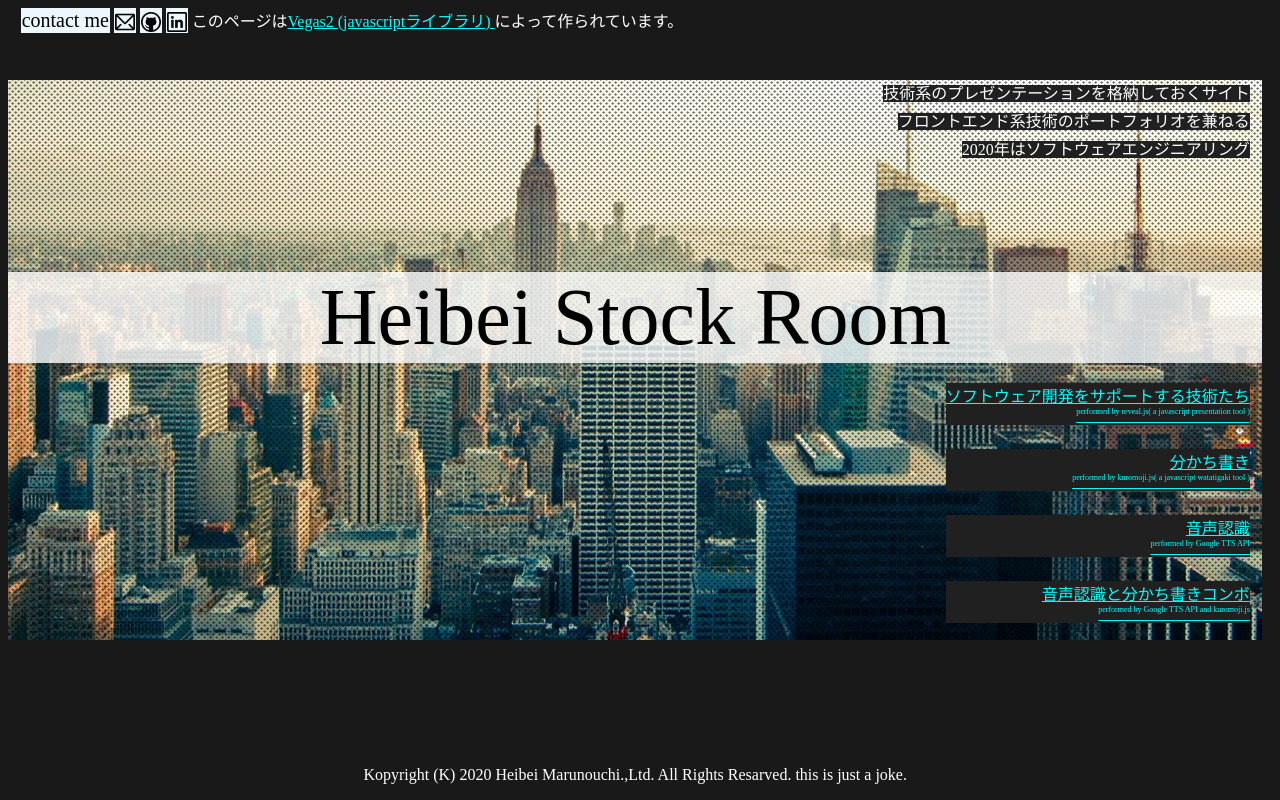
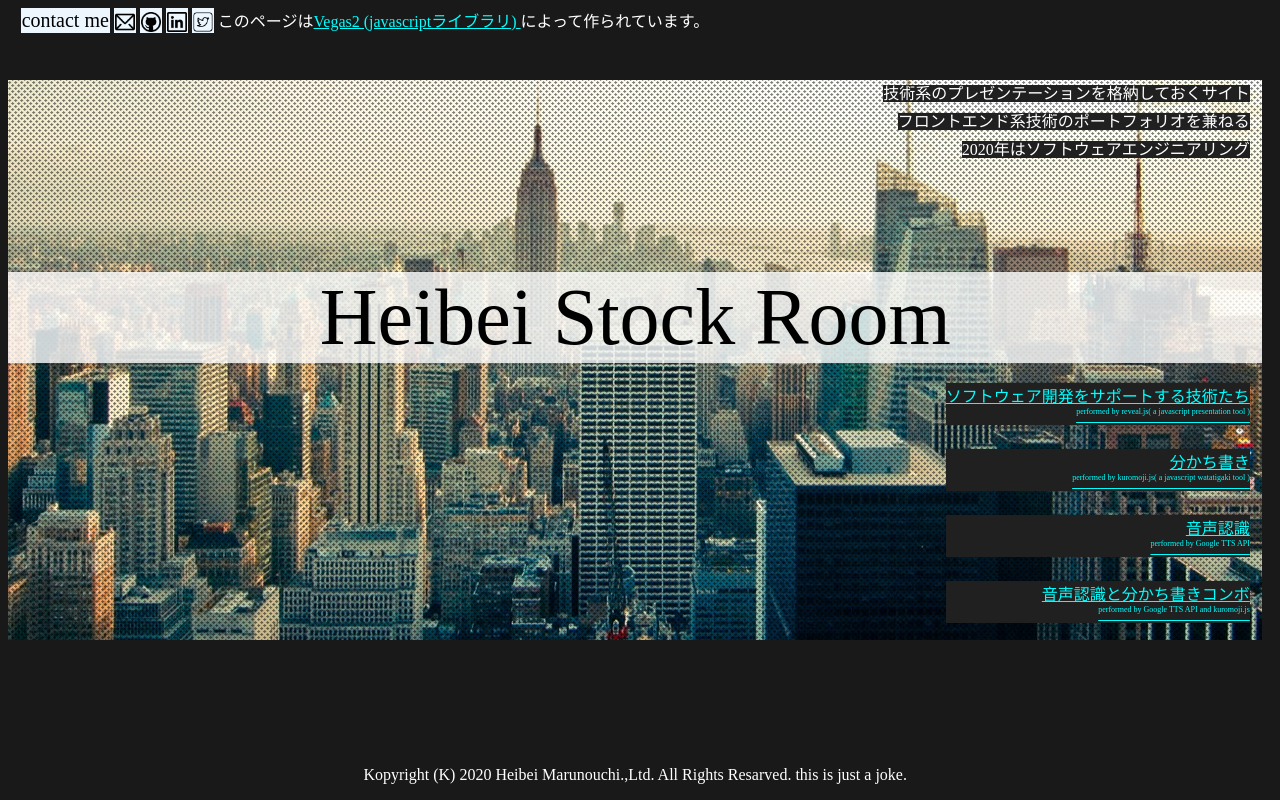
Before and after one commit to heibei2020/heibei2020.github.io, a website: page index.html in a window 1280 px wide. Drawn offline with Linux system fonts and the light colour scheme.

Commit message:
twitterへのリンクと、アイコンを追加

```diff
--- a/index.html
+++ b/index.html
@@ -117,6 +117,7 @@
 		<div id="contactmedia"><a href="mailto:heibei.marunouchi@gmail.com"><img class="contact" src="images/icon/email.png" alt="mail" width="20px" height="20px"></a></div>
 		<div id="contactmedia"><a href="https://github.com/heibei2020"><img class="contact" src="images/icon/github.png" alt="github" width="20px" height="20px"></a></div>
 		<div id="contactmedia"><a href="https://www.linkedin.com/in/heibei2020"><img class="contact" src="images/icon/linkedin.png" alt="linedin" width="20px" height="20px"></a></div>
+		<div id="contactmedia"><a href="https://twitter.com/heibei2020"><img class="contact" src="images/icon/twitter.png" alt="twitter" width="20px" height="20px"></a></div>
 		このページは<a href="https://vegas.jaysalvat.com/#">Vegas2 (javascriptライブラリ) </a>によって作られています。
 	</div>
 	<div id="vegasdisplay">
```
Also changed, not shown: images/icon/twitter.png (added).
